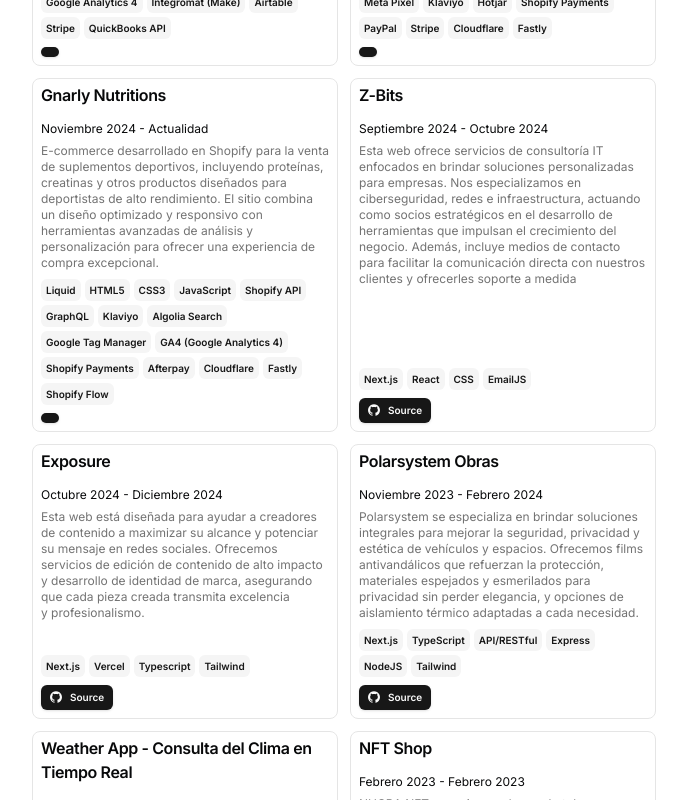
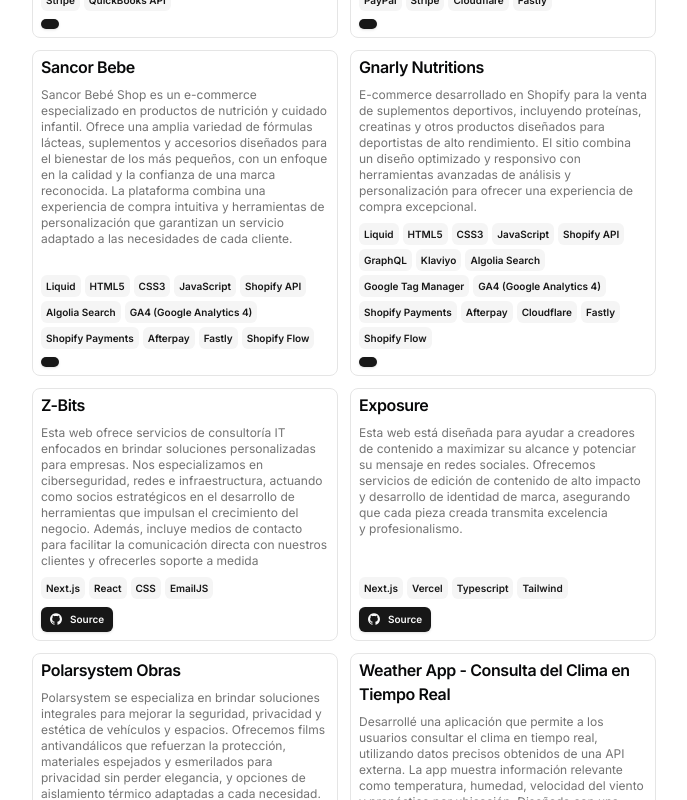
Before and after one commit to FakuKostasDvlpr/Portffolio, a Next.js app: page / in a window 1280 px wide. Shown: the part 1680-2480 px from the top of the page, without its empty margins (296-983 px from the left). Built offline with nearby package versions, Linux system fonts and the light colour scheme.

Commit message:
Changes projects

```diff
--- a/src/app/page.tsx
+++ b/src/app/page.tsx
@@ -107,7 +107,6 @@ export default function Page() {
               key={project.title}
               title={project.title}
               description={project.description}
-              dates={project.dates}
               tags={project.technologies}
               links={project.links}
               // image={project.image}
--- a/src/components/project-card.tsx
+++ b/src/components/project-card.tsx
@@ -15,7 +15,7 @@ interface Props {
   title: string;
   href?: string;
   description: string;
-  dates: string;
+  dates?: string;
   tags: readonly string[];
   link?: string;
   image?: string;
--- a/src/data/resume.tsx
+++ b/src/data/resume.tsx
@@ -141,7 +141,6 @@ export const DATA = {
     {
       title: "Friendly Beast",
       href: "https://friendlybeast.com/",
-      dates: "Diciembre 2024 - Actualidad ",
       active: true,
       description:
         "Friendly Beast es una anticonsultoría innovadora que rompe con los esquemas tradicionales para ofrecer soluciones empresariales centradas en el crecimiento, la escalabilidad y el retorno de la inversión. Desde el reinicio de marca y la planificación estratégica hasta la optimización de capital y la expansión de mercados, proporciona un enfoque disruptivo para alcanzar objetivos empresariales de forma práctica y eficiente.",
@@ -180,7 +179,6 @@ export const DATA = {
     {
       title: "Braindead",
       href: "https://wearebraindead.com/",
-      dates: "Noviembre 2024 - Actualidad",
       active: true,
       description:
         "E-commerce desarrollado en Shopify que ofrece ropa y calzado con diseños únicos y atrevidos. Inspirado en el arte, la música y la cultura urbana, combina funcionalidad, estilo y una experiencia de compra optimizada para el usuario. Incluye integración de pasarelas de pago, herramientas de marketing y un diseño completamente personalizado.",
@@ -221,9 +219,44 @@ export const DATA = {
       ],
     },
     {
+      title: "Sancor Bebe",
+      href: "https://sancorbebeshop.com.ar/",
+      active: true,
+      description:
+        "Sancor Bebé Shop es un e-commerce especializado en productos de nutrición y cuidado infantil. Ofrece una amplia variedad de fórmulas lácteas, suplementos y accesorios diseñados para el bienestar de los más pequeños, con un enfoque en la calidad y la confianza de una marca reconocida. La plataforma combina una experiencia de compra intuitiva y herramientas de personalización que garantizan un servicio adaptado a las necesidades de cada cliente.",
+      technologies: [
+        // Frontend
+        "Liquid",
+        "HTML5",
+        "CSS3",
+        "JavaScript",
+
+        // Backend
+        "Shopify API",
+
+        // Herramientas de Personalización y Marketing
+        "Algolia Search",
+        "GA4 (Google Analytics 4)",
+
+        // Pasarelas de Pago
+        "Shopify Payments",
+        "Afterpay",
+
+        // Optimización y Servicios
+        "Fastly",
+        "Shopify Flow"
+      ],
+      links: [
+        {
+          type: "",
+          href: "",
+          icon:"" ,
+        },
+      ],
+    },
+    {
       title: "Gnarly Nutritions",
       href: "https://www.gognarly.com/",
-      dates: "Noviembre 2024 - Actualidad",
       active: true,
       description:
         "E-commerce desarrollado en Shopify para la venta de suplementos deportivos, incluyendo proteínas, creatinas y otros productos diseñados para deportistas de alto rendimiento. El sitio combina un diseño optimizado y responsivo con herramientas avanzadas de análisis y personalización para ofrecer una experiencia de compra excepcional.",
@@ -264,7 +297,6 @@ export const DATA = {
     {
       title: "Z-Bits",
       href: "https://zbits.vercel.app/",
-      dates: "Septiembre 2024 - Octubre 2024",
       active: true,
       description:
         "Esta web ofrece servicios de consultoría IT enfocados en brindar soluciones personalizadas para empresas. Nos especializamos en ciberseguridad, redes e infraestructura, actuando como socios estratégicos en el desarrollo de herramientas que impulsan el crecimiento del negocio. Además, incluye medios de contacto para facilitar la comunicación directa con nuestros clientes y ofrecerles soporte a medida",
@@ -285,7 +317,6 @@ export const DATA = {
     {
       title: "Exposure",
       href: "https://exposureapp.netlify.app/",
-      dates: "Octubre 2024 - Diciembre 2024",
       active: true,
       description:
         "Esta web está diseñada para ayudar a creadores de contenido a maximizar su alcance y potenciar su mensaje en redes sociales. Ofrecemos servicios de edición de contenido de alto impacto y desarrollo de identidad de marca, asegurando que cada pieza creada transmita excelencia y profesionalismo.",
@@ -306,7 +337,6 @@ export const DATA = {
     {
       title: "Polarsystem Obras",
       href: "https://obraspolarsystem.com",
-      dates: "Noviembre 2023 - Febrero 2024",
       active: true,
       description:
         "Polarsystem se especializa en brindar soluciones integrales para mejorar la seguridad, privacidad y estética de vehículos y espacios. Ofrecemos films antivandálicos que refuerzan la protección, materiales espejados y esmerilados para privacidad sin perder elegancia, y opciones de aislamiento térmico adaptadas a cada necesidad.",
@@ -329,7 +359,6 @@ export const DATA = {
     {
       title: "Weather App - Consulta del Clima en Tiempo Real",
       href: "https://fakukostasdvlpr.github.io/weatherP/",
-      dates: "Marzo 2023 - Marzo 2023",
       active: true,
       description:
         "Desarrollé una aplicación que permite a los usuarios consultar el clima en tiempo real, utilizando datos precisos obtenidos de una API externa. La app muestra información relevante como temperatura, humedad, velocidad del viento y pronóstico por ubicación. Diseñada con una interfaz intuitiva y moderna, este proyecto destaca por su capacidad de integrar datos en tiempo real con una experiencia de usuario atractiva y funcional.",
@@ -352,7 +381,6 @@ export const DATA = {
     {
       title: "NFT Shop",
       href: "https://fakukostasdvlpr.github.io/NFTCommerce/",
-      dates: "Febrero 2023 - Febrero 2023",
       active: true,
       description:
         "NUCBA NFT es un innovador marketplace tecnológico enfocado en la educación sobre NFTs. Proporciona un espacio donde los usuarios pueden explorar, aprender y adquirir elementos digitales únicos con autenticidad garantizada. El sitio incluye una galería interactiva, información sobre creadores y valores de las piezas, así como integración educativa para entender la tecnología detrás de los NFTs y su impacto en el mundo digital.",
```
